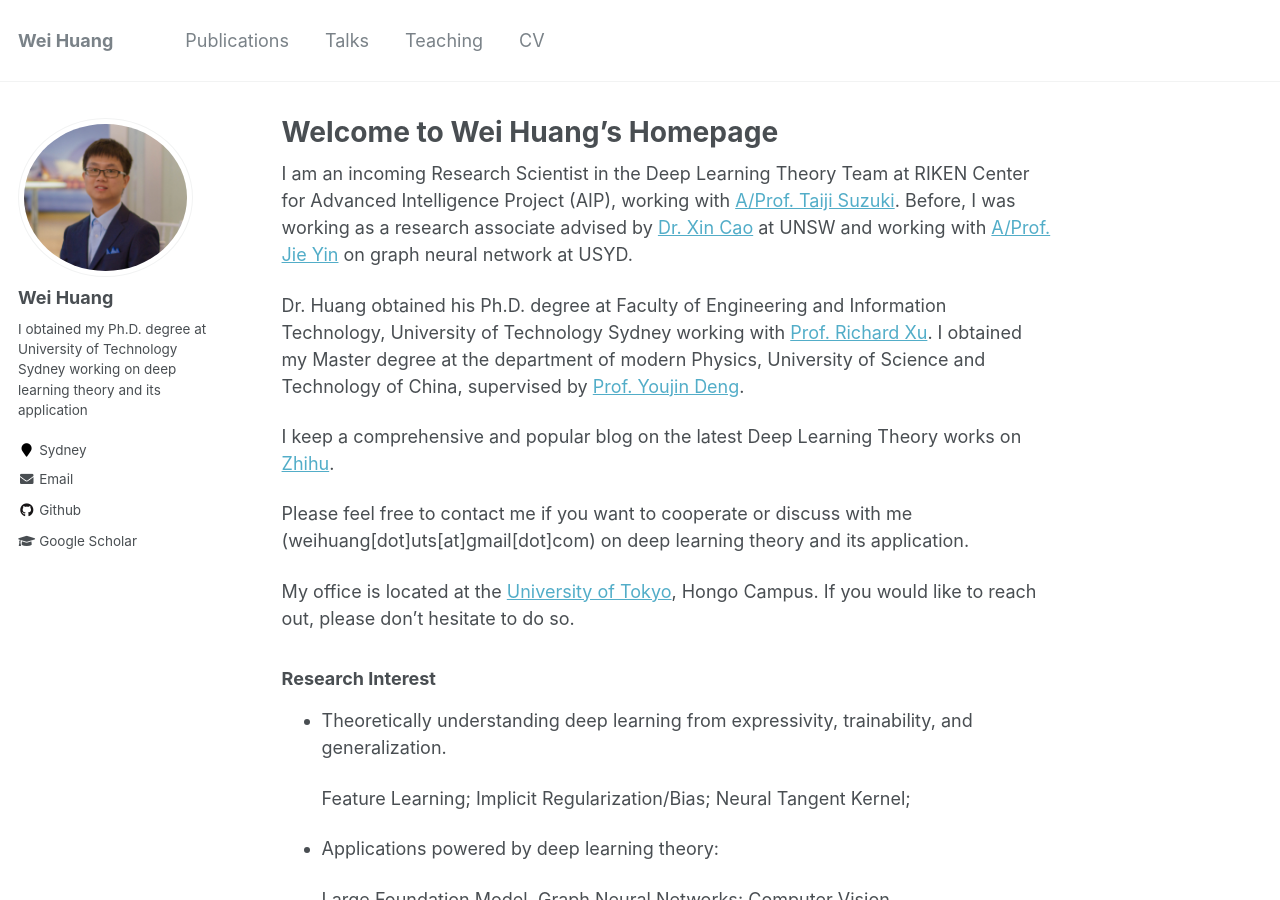
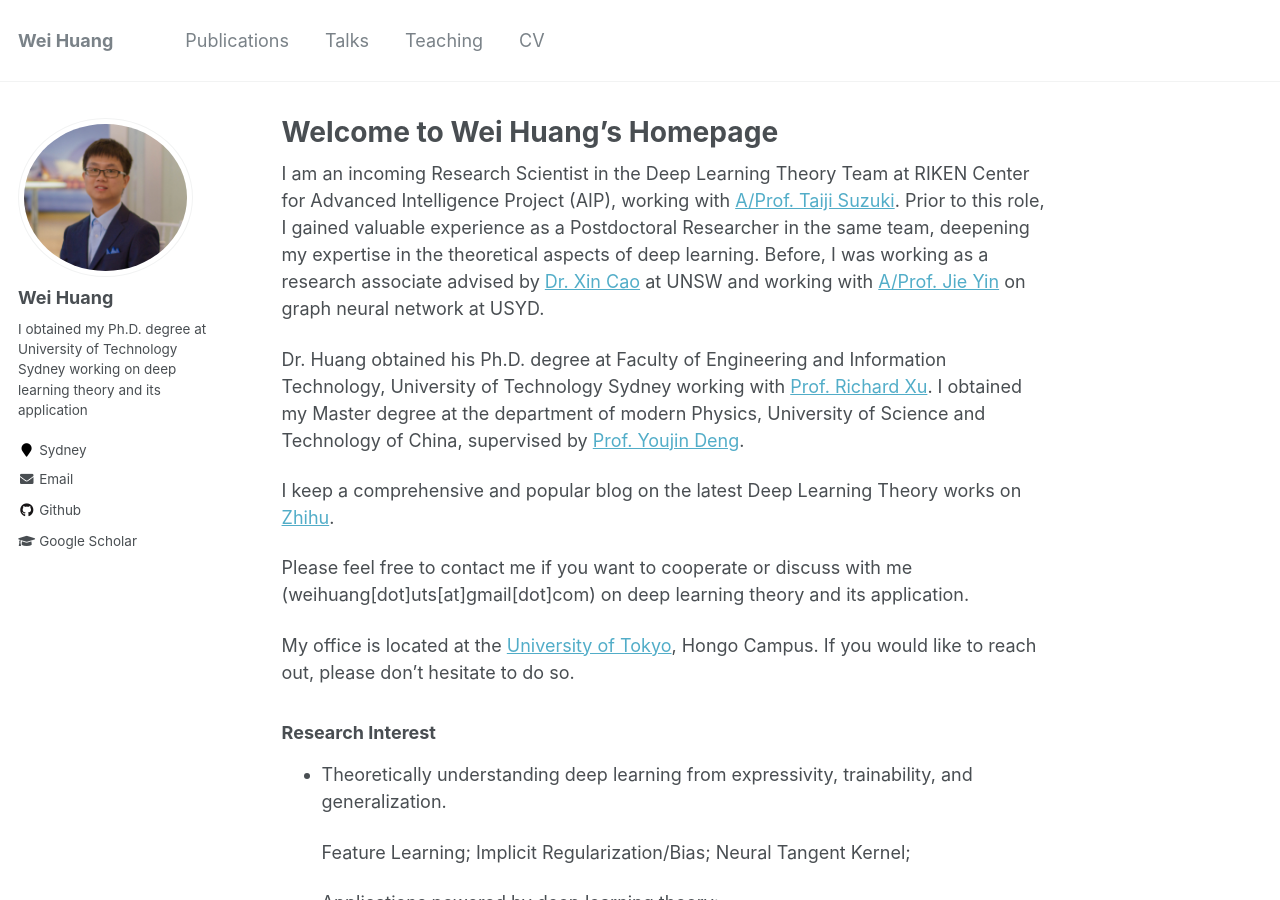
Before and after one commit to WeiHuang05/Weihuang05.github.io, a Jekyll site: the page built from index.md, in a window 1280 px wide and 900 px high. Built offline with Jekyll 4.4.1, drawn with Linux system fonts in a browser that asks for light colours.

Commit message:
Update index.md

```diff
--- a/index.md
+++ b/index.md
@@ -2,7 +2,7 @@
 title: Welcome to Wei Huang's Homepage
 ---
 
-I am an incoming Research Scientist in the Deep Learning Theory Team at RIKEN Center for Advanced Intelligence Project (AIP), working with [A/Prof. Taiji Suzuki](http://ibis.t.u-tokyo.ac.jp/suzuki/). Before, I was working as a research associate advised by [Dr. Xin Cao](https://research.unsw.edu.au/people/dr-xin-cao) at UNSW and working with [A/Prof. Jie Yin](https://www.sydney.edu.au/business/about/our-people/academic-staff/jie-yin.html) on graph neural network at USYD.
+I am an incoming Research Scientist in the Deep Learning Theory Team at RIKEN Center for Advanced Intelligence Project (AIP), working with [A/Prof. Taiji Suzuki](http://ibis.t.u-tokyo.ac.jp/suzuki/). Prior to this role, I gained valuable experience as a Postdoctoral Researcher in the same team, deepening my expertise in the theoretical aspects of deep learning. Before, I was working as a research associate advised by [Dr. Xin Cao](https://research.unsw.edu.au/people/dr-xin-cao) at UNSW and working with [A/Prof. Jie Yin](https://www.sydney.edu.au/business/about/our-people/academic-staff/jie-yin.html) on graph neural network at USYD.
 
 Dr. Huang obtained his Ph.D. degree at Faculty of Engineering and Information Technology, University of Technology Sydney working with [Prof. Richard Xu](https://profiles.uts.edu.au/YiDa.Xu). I obtained my Master degree at the department of modern Physics, University of Science and Technology of China, supervised by [Prof. Youjin Deng](http://staff.ustc.edu.cn/~yjdeng/).
 
```
